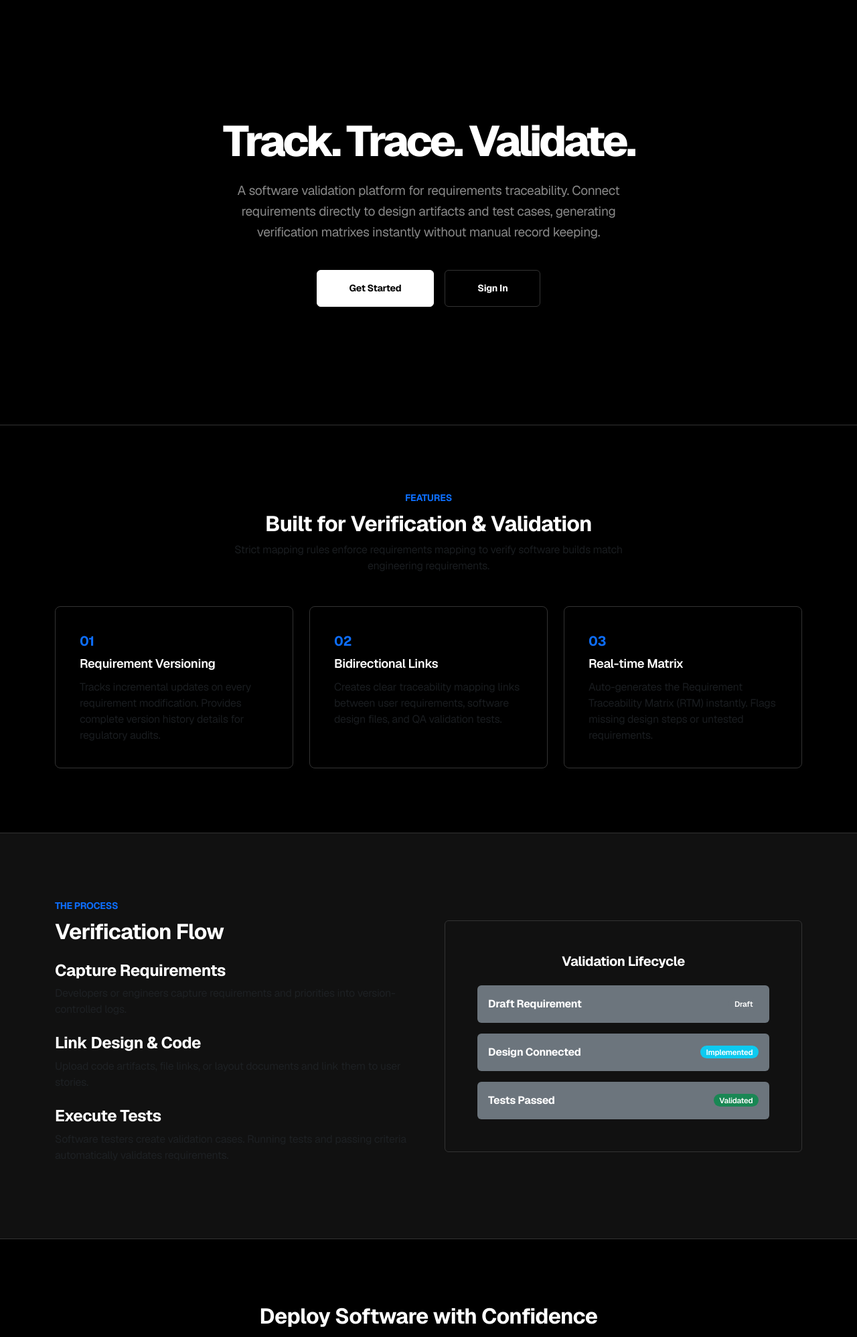
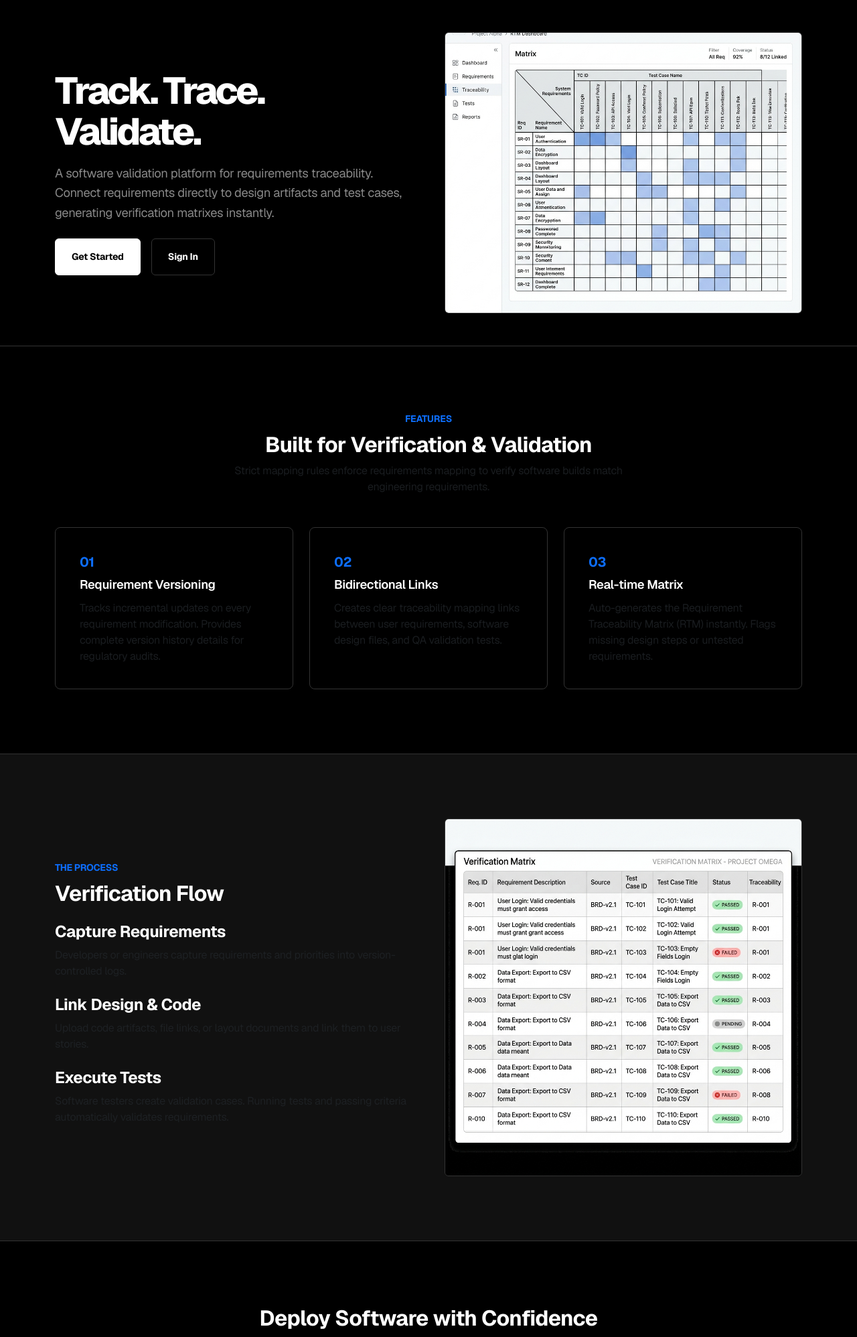
Before and after one commit to tolu3025/Treqtrace, a Flask app: page / in a window 1280 px wide. Shown: the part 63-2059 px from the top of the page at 67% size. Run offline with Flask 3, Linux system fonts and the light colour scheme.

Commit message:
feat: add product illustrations to landing page and clean hero layout

```diff
--- a/templates/landing.html
+++ b/templates/landing.html
@@ -15,21 +15,28 @@
 </header>
 
 <!-- Hero Section -->
-<section class="landing-hero">
-    <div class="container py-5">
-        <h1 class="landing-hero-title">Track. Trace. Validate.</h1>
-        <p class="landing-hero-subtitle">
+<section class="landing-hero text-start py-5">
+    <div class="container">
+        <div class="row align-items-center g-5">
+            <div class="col-12 col-lg-6">
+                <h1 class="landing-hero-title text-start mb-3" style="font-size: 3.5rem;">Track. Trace.<br>Validate.</h1>
+                <p class="landing-hero-subtitle text-start ms-0 mb-4" style="font-size: 1.15rem;">
                     A software validation platform for requirements traceability.
                     Connect requirements directly to design artifacts and test cases,
-            generating verification matrixes instantly without manual record keeping.
+                    generating verification matrixes instantly.
                 </p>
-        <div class="d-flex justify-content-center gap-3">
-            <a href="{{ url_for('register') }}" class="btn btn-primary px-5 py-3 fw-bold">
+                <div class="d-flex gap-3">
+                    <a href="{{ url_for('register') }}" class="btn btn-primary px-4 py-3 fw-bold">
                         Get Started
                     </a>
-            <a href="{{ url_for('login') }}" class="btn btn-outline-primary px-5 py-3 fw-bold">
+                    <a href="{{ url_for('login') }}" class="btn btn-outline-primary px-4 py-3 fw-bold">
                         Sign In
                     </a>
+                </div>
+            </div>
+            <div class="col-12 col-lg-6">
+                <img src="{{ url_for('static', filename='images/landing_dashboard_mockup.png') }}" class="img-fluid border rounded" alt="TreqTrace Dashboard" style="border-color: var(--border) !important; max-height: 420px; width: 100%; object-fit: cover;">
+            </div>
         </div>
     </div>
 </section>
@@ -98,23 +105,7 @@
                 </div>
             </div>
             <div class="col-12 col-lg-6">
-                <div class="p-5 bg-surface border rounded" style="border-color: var(--border) !important;">
-                    <h5 class="fw-bold mb-4 text-main text-center">Validation Lifecycle</h5>
-                    <div class="d-flex flex-column gap-3">
-                        <div class="p-3 bg-secondary rounded d-flex justify-content-between align-items-center">
-                            <span class="fw-bold">Draft Requirement</span>
-                            <span class="badge bg-secondary text-main">Draft</span>
-                        </div>
-                        <div class="p-3 bg-secondary rounded d-flex justify-content-between align-items-center">
-                            <span class="fw-bold">Design Connected</span>
-                            <span class="badge bg-info text-white">Implemented</span>
-                        </div>
-                        <div class="p-3 bg-secondary rounded d-flex justify-content-between align-items-center">
-                            <span class="fw-bold">Tests Passed</span>
-                            <span class="badge bg-success text-white">Validated</span>
-                        </div>
-                    </div>
-                </div>
+                <img src="{{ url_for('static', filename='images/verification_matrix_diagram.png') }}" class="img-fluid border rounded" alt="Verification Matrix" style="border-color: var(--border) !important; width: 100%;">
             </div>
         </div>
     </div>
```
Also changed, not shown: static/images/landing_dashboard_mockup.png (added), static/images/verification_matrix_diagram.png (added). Lines whose indentation alone changed are shown as unchanged.
